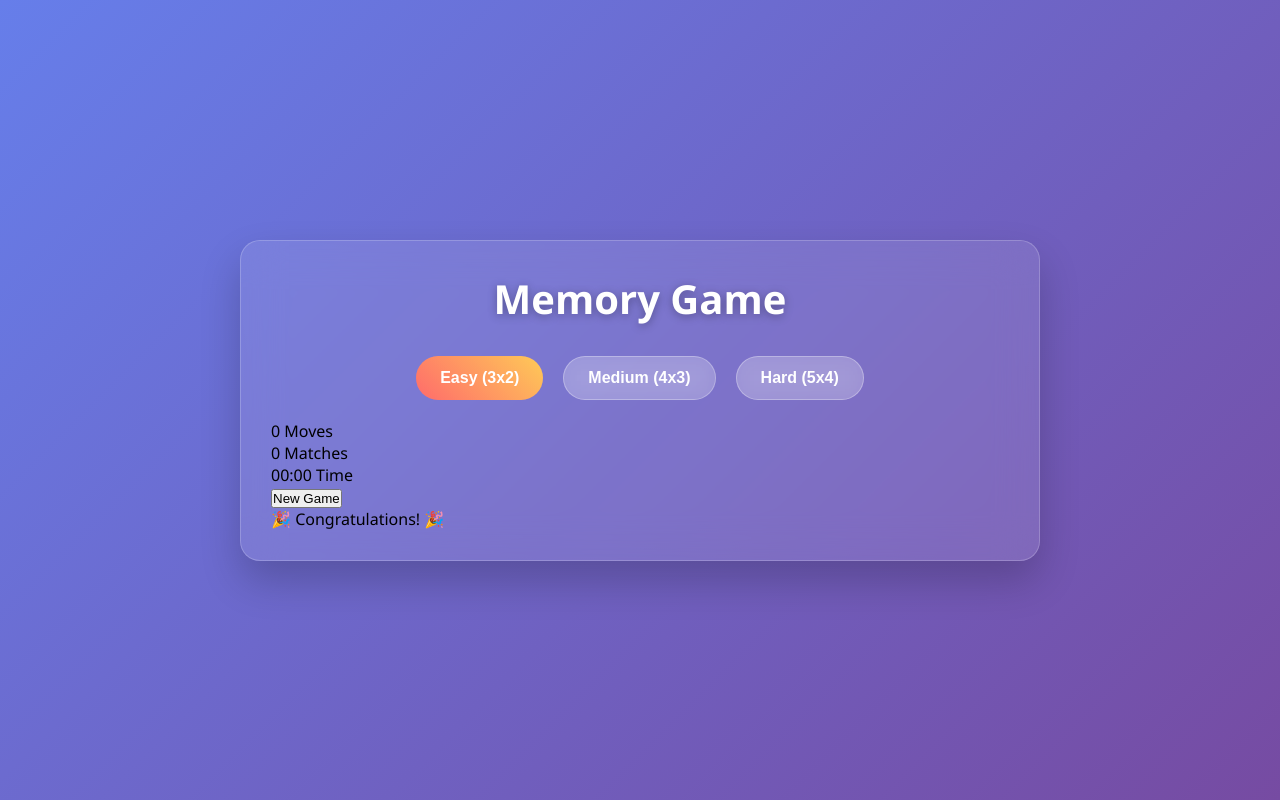
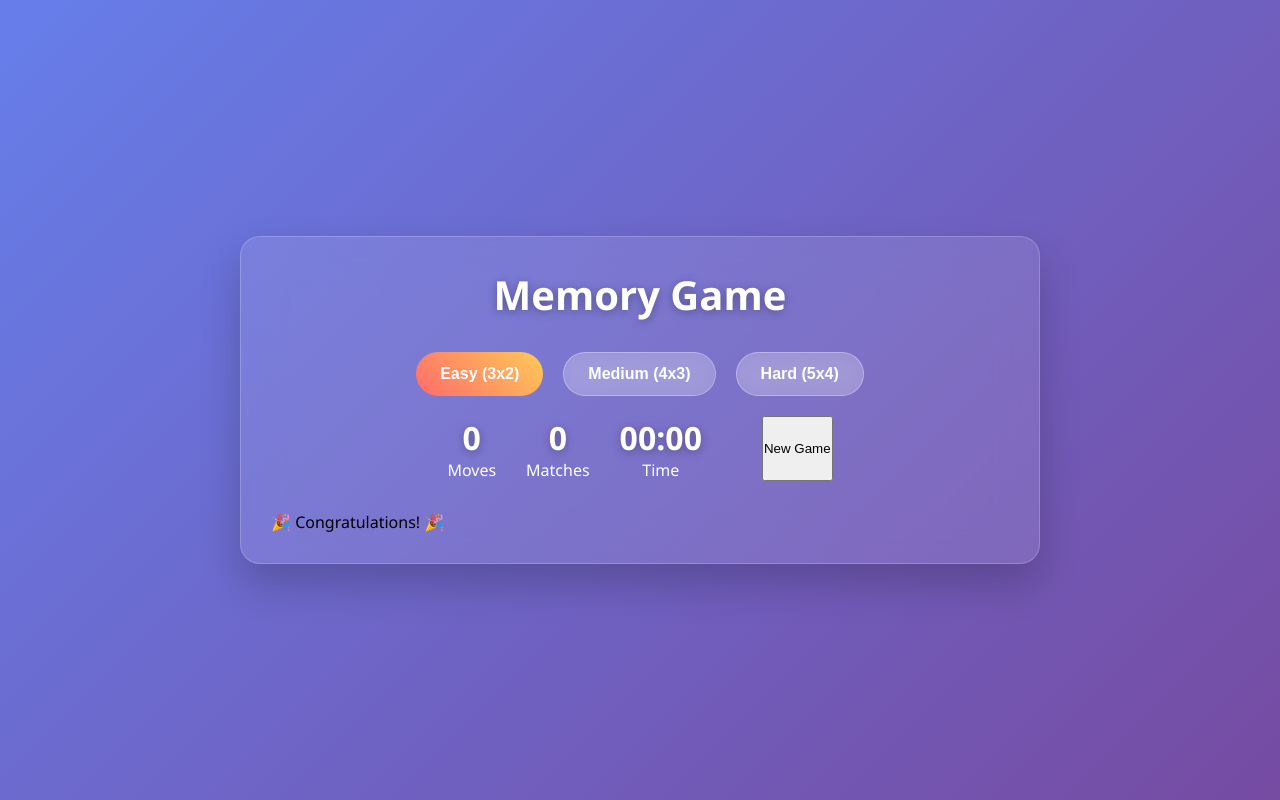
Before and after one commit to Ahmed8881/Memory-Game, a plain HTML site: page index.html in a window 1280 px wide. Drawn offline with Linux system fonts and the light colour scheme.

Commit message:
Add styles for game statistics display in Memory Game

```diff
--- a/style.css
+++ b/style.css
@@ -68,3 +68,23 @@
             background: linear-gradient(45deg, #ff6b6b, #feca57);
             border: none;
         }
+
+.stats {
+            display: flex;
+            justify-content: center;
+            gap: 30px;
+            margin-bottom: 30px;
+            flex-wrap: wrap;
+        }
+
+        .stat {
+            text-align: center;
+            color: white;
+        }
+
+        .stat-value {
+            font-size: 2rem;
+            font-weight: 700;
+            display: block;
+            text-shadow: 0 2px 10px rgba(0, 0, 0, 0.3);
+        }
```
